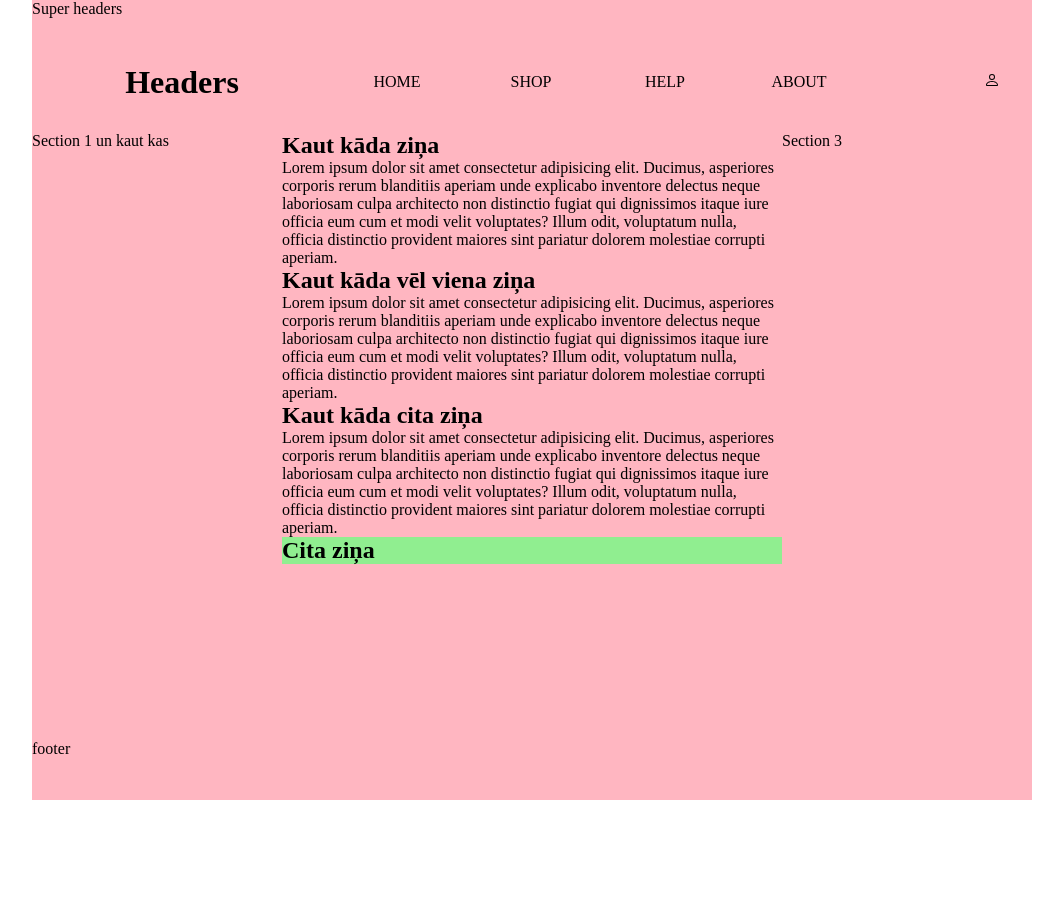
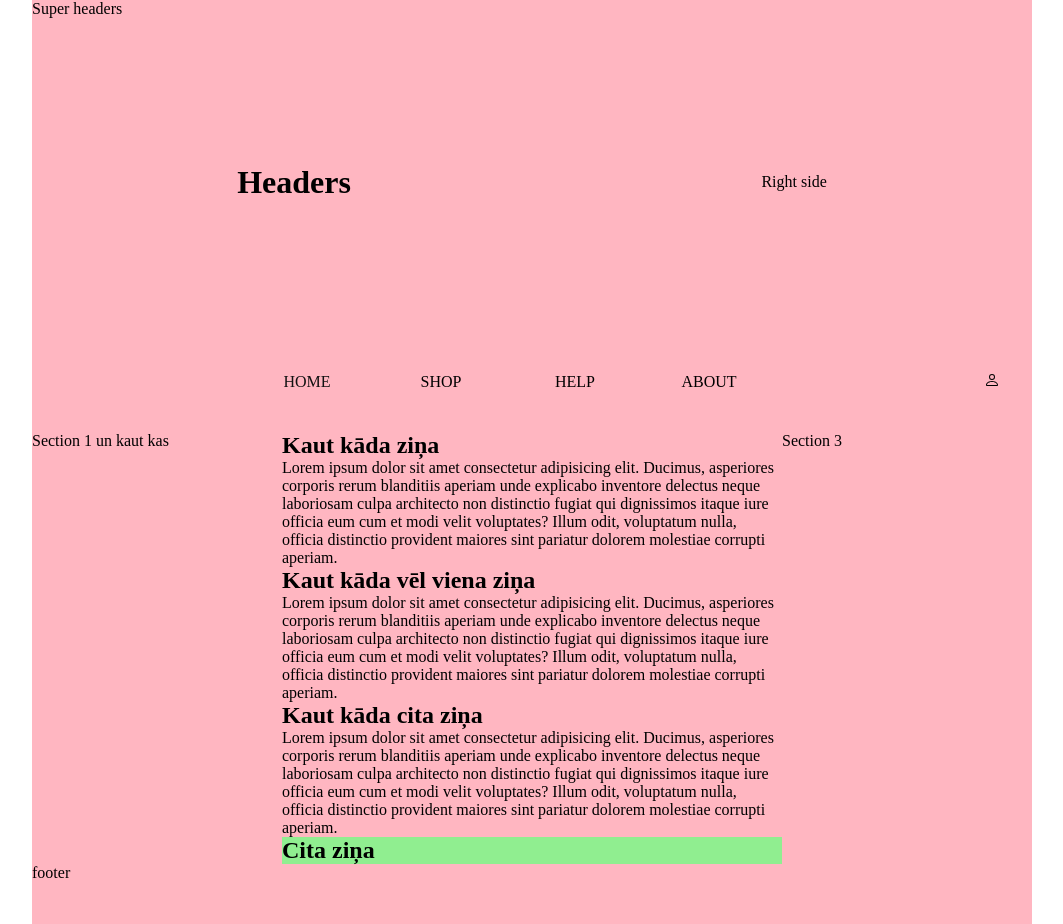
Before and after one commit to EduardsZ/adminpanelis, a plain HTML site: page index.html in a window 1280 px wide. Shown: the whole page, without its empty margins (108-1171 px from the left). Before the commit the page ends 800 px from the top, so only its background shows below. Drawn offline with Linux system fonts and the light colour scheme.

Commit message:
sakārtots nav

```diff
--- a/css/style.css
+++ b/css/style.css
@@ -7,9 +7,10 @@
 .container {
   display: grid;
   grid-template-columns: 30% 1fr;
-  grid-template-rows: 0 6.25em auto 3.75em;
+  grid-template-rows: 0 300px 6.25em auto 3.75em;
   background-color: lightpink;
   min-height: 100vh;
+  transition: 1s;
 }
 
 .super-virs-headers {
@@ -35,13 +36,15 @@ main {
 
 header {
   grid-column-start: 1;
-  grid-column-end: 2;
+  grid-column-end: 3;
   display: flex;
   align-items: center;
-  justify-content: center;
+  justify-content: space-around;
 }
 
 nav {
+  grid-column-start: 1;
+  grid-column-end: 3;
   display: flex;
   justify-content: space-between;
   align-items: center;
@@ -52,7 +55,13 @@ nav {
     width: 130px;
     text-transform: uppercase;
 
+    & a {
+      text-decoration: none;
+      color: #111;
+    }
+
     &:hover {
+      color: rgb(204, 36, 36);
       font-weight: 700;
       cursor: pointer;
     }
--- a/index.html
+++ b/index.html
@@ -11,13 +11,14 @@
     <script src="js/main.js"></script>
     <div class="container">
       <div class="super-virs-headers">Super headers</div>
-
       <header>
         <h1>Headers</h1>
+        <div class="header-right-side">Right side</div>
       </header>
       <nav>
+        <div class="nav-empty-block"></div>
         <ul>
-          <li>Home</li>
+          <li><a href="/">Home</a></li>
           <li>Shop</li>
           <li>Help</li>
           <li>About</li>
--- a/js/main.js
+++ b/js/main.js
@@ -4,13 +4,13 @@ document.addEventListener("DOMContentLoaded", () => {
   const superHeaders = document.getElementsByClassName("container")[0]; // [][0] = undefined => undefined.style neeksistē
 
   setTimeout(() => {
-    superHeaders.style.gridTemplateRows = "2em 6.25em auto 3.75em";
+    superHeaders.style.gridTemplateRows = "2em 300px 6.25em auto 3.75em";
   }, 3000);
 
   // DOM: Document Object Model
 
   superHeaders.addEventListener("click", () => {
-    superHeaders.style.gridTemplateRows = "0 6.25em auto 3.75em";
+    superHeaders.style.gridTemplateRows = "0 300px 6.25em auto 3.75em";
   });
 });
 
```
